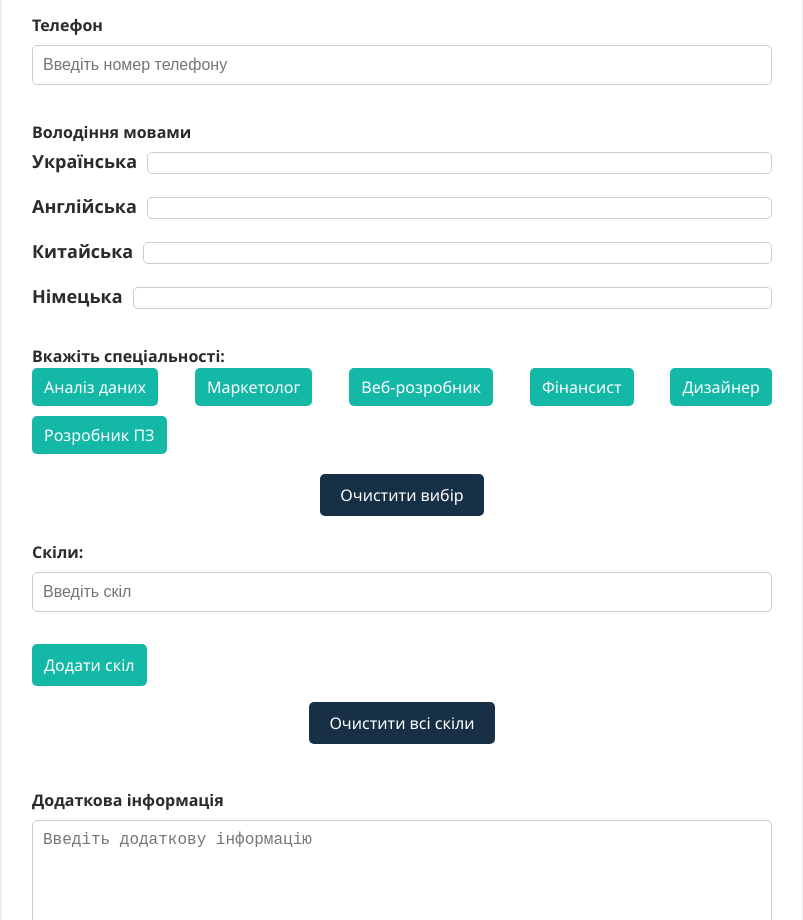
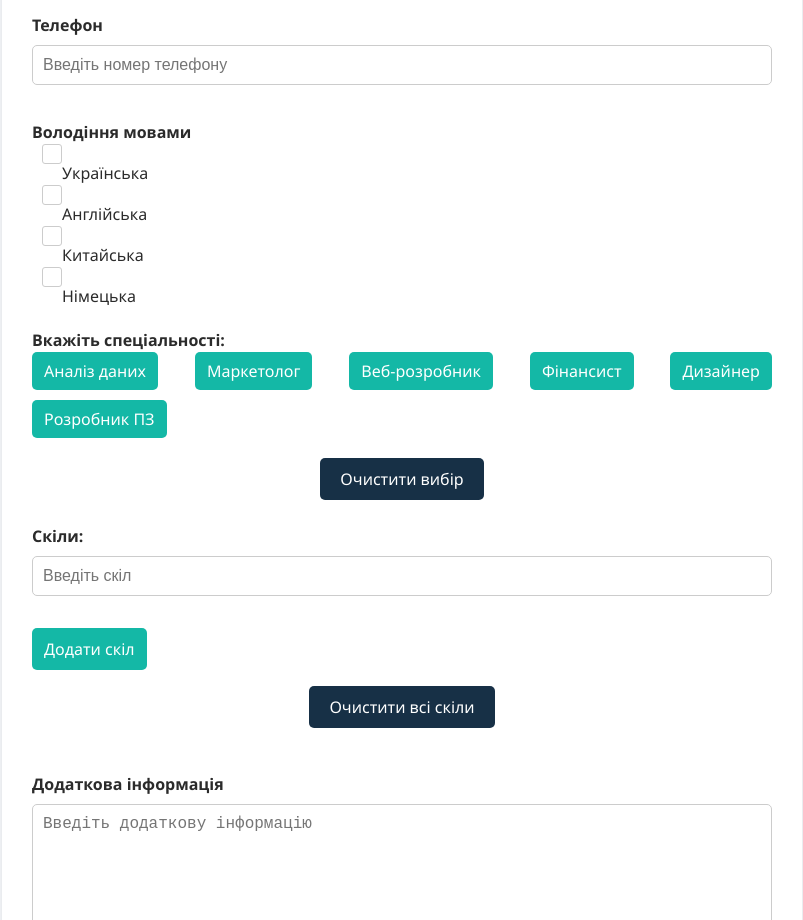
Before and after one commit to dark0m0n/NextStep, a React app in the folder frontend/: page /createprof in a window 1280 px wide. Shown: the part 935-1855 px from the top of the page, without its empty margins (238-1041 px from the left). Built offline with nearby package versions, Linux system fonts and the light colour scheme; the HTML template or start-up script is replaced by a standard one.

Commit message:
checkbox fix

```diff
--- a/frontend/src/pages/CreateProfile.jsx
+++ b/frontend/src/pages/CreateProfile.jsx
@@ -211,12 +211,15 @@ export default function CreateProfile() {
               <label htmlFor="phone" className='label'>Телефон</label>
               <input type="text" id="phone" name="phone" className='input-info-create' pattern="[0-9]{10}" placeholder="Введіть номер телефону"/>
             </div>
-            <div className="form-group">
-              <label className='label'>Володіння мовами</label>
-              <div><label htmlFor="ua" className='label-create-prof'>Українська</label><input type="checkbox" id="ua " name="lang[]" value="ua" className='input-info-create check-create' /></div>
-              <div><label htmlFor="uk" className='label-create-prof'>Англійська</label><input type="checkbox" id="uk" name="lang[]" value="uk" className='input-info-create check-create' /></div>
-              <div><label htmlFor="ch" className='label-create-prof'>Китайська</label><input type="checkbox" id="ch" name="lang[]" value="ch" className='input-info-create check-create' /></div>
-              <div><label htmlFor="gr" className='label-create-prof'>Німецька</label><input type="checkbox" id="gr" name="lang[]" value="gr" className='input-info-create check-create' /></div>
+            <div className="language-options">
+                          <label className='label'>Володіння мовами</label>
+                          <div><input type="checkbox" id="ua " name="lang[]" value="ua" className='check-create' /><label htmlFor="ua" className='labelCheckBox'>Українська</label></div>
+
+                          <div><input type="checkbox" id="uk" name="lang[]" value="uk" className='check-create' /><label htmlFor="uk" className='labelCheckBox'>Англійська</label></div>
+
+                          <div><input type="checkbox" id="ch" name="lang[]" value="ch" className='check-create' /><label htmlFor="ch" className='labelCheckBox'>Китайська</label></div>
+
+                          <div><input type="checkbox" id="gr" name="lang[]" value="gr" className='check-create' /><label htmlFor="gr" className='labelCheckBox'>Німецька</label></div>
             </div>
             <div className="form-group">
               <label className='label'>Вкажіть спеціальності:</label>
```
